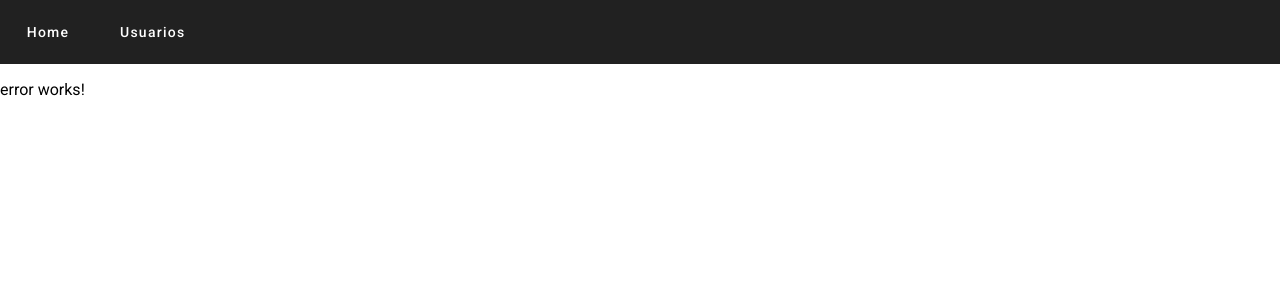
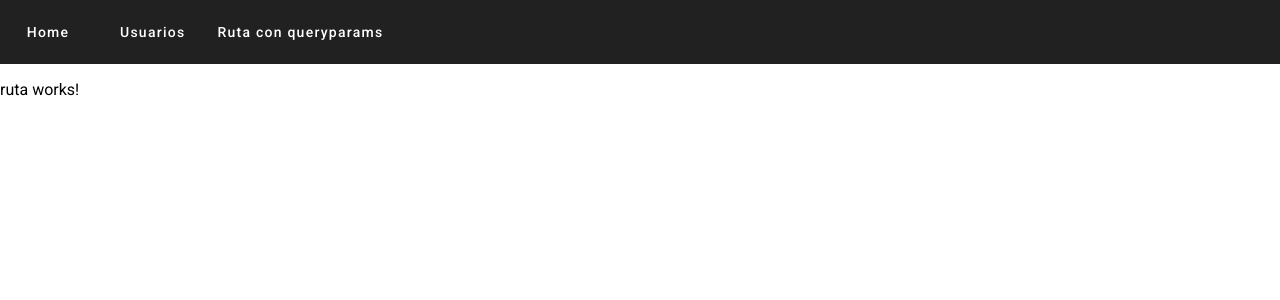
Before and after one commit to valpas312/practicaAngular, an Angular app: page /ruta in a window 1280 px wide. Shown: the top 300 px of the page. Built offline with nearby package versions, Linux system fonts and the light colour scheme.

Commit message:
probando mostrar query params por consola

```diff
--- a/src/app/app-routing.module.ts
+++ b/src/app/app-routing.module.ts
@@ -3,11 +3,13 @@ import { RouterModule, Routes } from '@angular/router';
 import { HomeComponent } from './components/home/home.component';
 import { UsuariosComponent } from './components/usuarios/usuarios.component';
 import { ErrorComponent } from './components/error/error.component';
+import { RutaComponent } from './components/ruta/ruta.component';
 
 const routes: Routes = [
   {path: 'home', component: HomeComponent},
   {path: 'usuarios', component: UsuariosComponent},
   {path: '', redirectTo: '/home', pathMatch: 'full'},
+  {path: 'ruta', component: RutaComponent},
   {path: '**', component: ErrorComponent}
 ];
 
--- a/src/app/app.module.ts
+++ b/src/app/app.module.ts
@@ -9,6 +9,7 @@ import { HeaderComponent } from './components/header/header.component';
 import { HomeComponent } from './components/home/home.component';
 import { UsuariosComponent } from './components/usuarios/usuarios.component';
 import { ErrorComponent } from './components/error/error.component';
+import { RutaComponent } from './components/ruta/ruta.component';
 
 @NgModule({
   declarations: [
@@ -16,7 +17,8 @@ import { ErrorComponent } from './components/error/error.component';
     HeaderComponent,
     HomeComponent,
     UsuariosComponent,
-    ErrorComponent
+    ErrorComponent,
+    RutaComponent
   ],
   imports: [
     BrowserModule,
--- a/src/app/components/header/header.component.html
+++ b/src/app/components/header/header.component.html
@@ -2,4 +2,5 @@
     <button mat-button routerLink="/home">Home</button>
     <span class="example-spacer"></span>
     <button mat-button routerLink="/usuarios">Usuarios</button>
+    <button mat-button routerLink="/ruta">Ruta con queryparams</button>
 </mat-toolbar>
--- /dev/null
+++ b/src/app/components/ruta/ruta.component.html
@@ -0,0 +1 @@
+<p>ruta works!</p>
--- /dev/null
+++ b/src/app/components/ruta/ruta.component.ts
@@ -0,0 +1,18 @@
+import { Component, OnInit } from '@angular/core';
+import { ActivatedRoute } from '@angular/router';
+
+@Component({
+  selector: 'app-ruta',
+  templateUrl: './ruta.component.html',
+  styleUrls: ['./ruta.component.css']
+})
+export class RutaComponent implements OnInit {
+
+  constructor(private rutaActiva: ActivatedRoute) {}
+
+  ngOnInit(): void {
+    this.rutaActiva.queryParams.subscribe(data => {
+      console.log(data);
+    } );
+  }
+}
```
Also changed, not shown: src/app/components/ruta/ruta.component.css (added).
